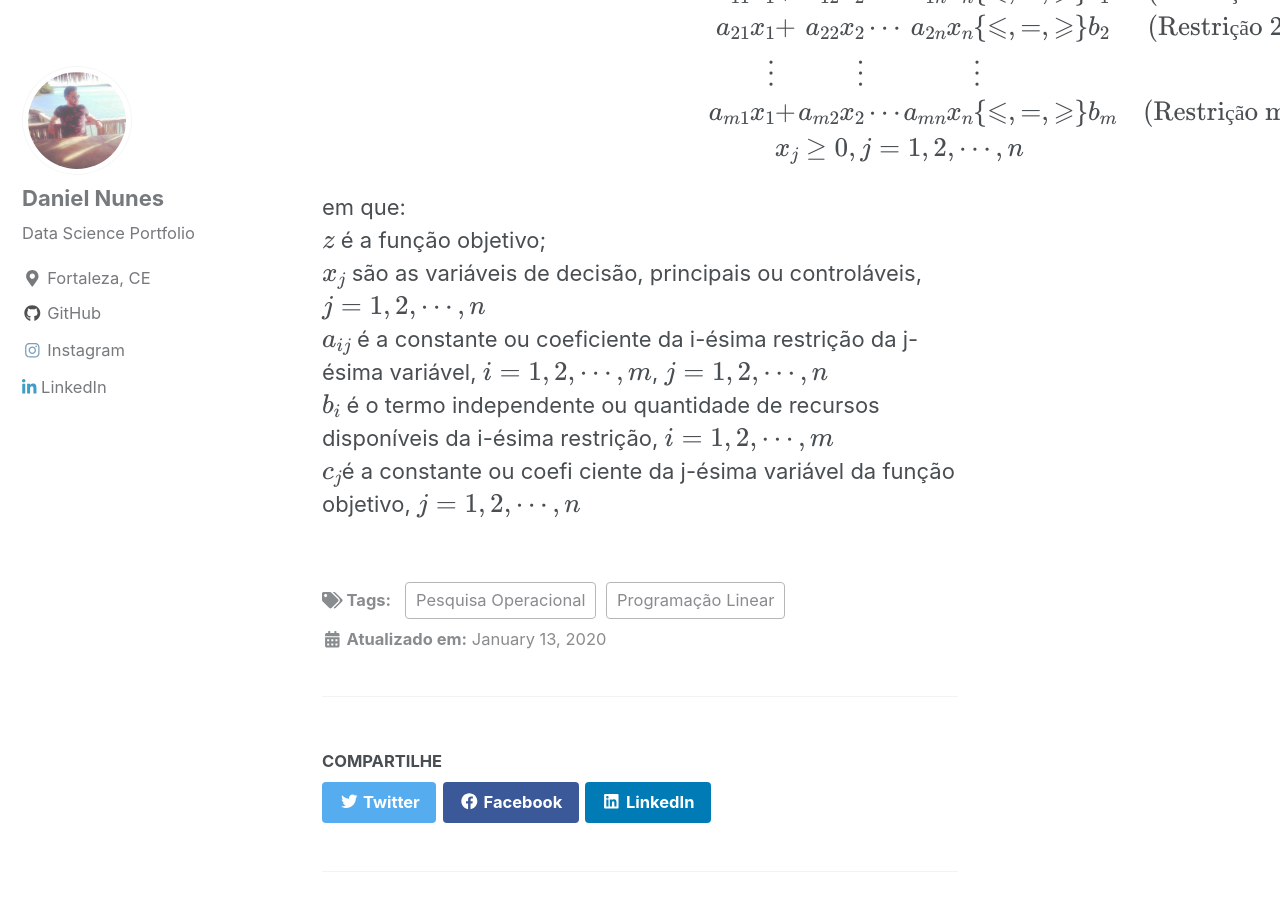
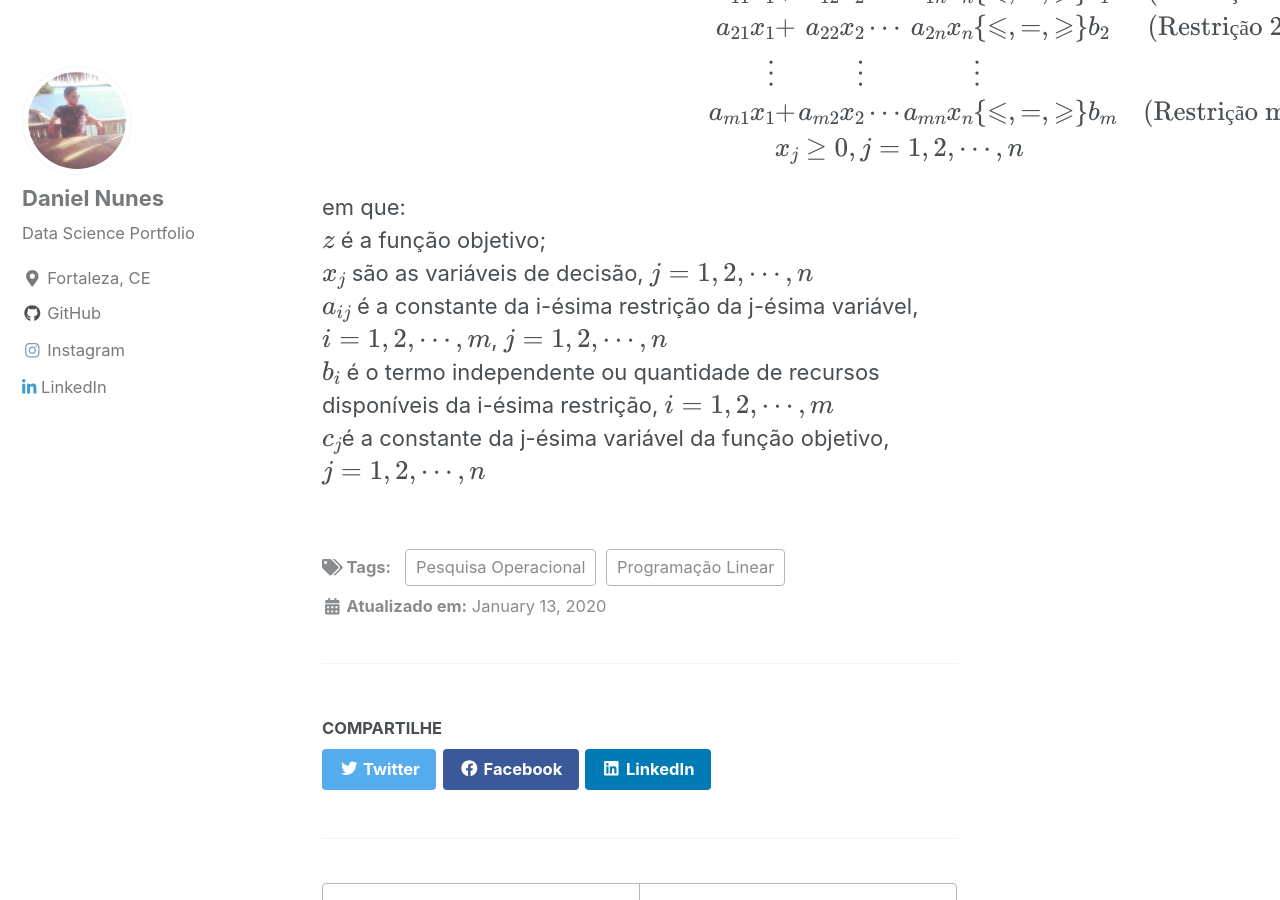
Before and after one commit to danielmnunes/danielmnunes.github.io, a Jekyll site: the page built from _posts/2020-01-13-PL-Introducao.md, in a window 1280 px wide and 900 px high, scrolled down 2174 px. Built offline with Jekyll 4.4.1, drawn with Linux system fonts in a browser that asks for light colours; cached includes are drawn as plain includes; nearby versions of some CDN libraries; formulas are drawn with MathJax 3; comment, search, counter and statistics services are not loaded.

Commit message:
Update 2020-01-13-PL-Introducao.md

```diff
--- a/_posts/2020-01-13-PL-Introducao.md
+++ b/_posts/2020-01-13-PL-Introducao.md
@@ -40,7 +40,7 @@
 
 em que:
 $$z$$ é a função objetivo;
-$$x_{j}$$ são as variáveis de decisão, principais ou controláveis, $$j = 1, 2, \cdots, n$$
-$$a_{ij}$$ é a constante ou coeficiente da i-ésima restrição da j-ésima variável, $$i = 1, 2, \cdots, m$$, $$j = 1, 2, \cdots, n$$
+$$x_{j}$$ são as variáveis de decisão, $$j = 1, 2, \cdots, n$$
+$$a_{ij}$$ é a constante da i-ésima restrição da j-ésima variável, $$i = 1, 2, \cdots, m$$, $$j = 1, 2, \cdots, n$$
 $$b_{i}$$ é o termo independente ou quantidade de recursos disponíveis da i-ésima restrição, $$i = 1, 2, \cdots, m$$
-$$c_{j}$$é a constante ou coefi ciente da j-ésima variável da função objetivo, $$j = 1, 2, \cdots, n$$
+$$c_{j}$$é a constante da j-ésima variável da função objetivo, $$j = 1, 2, \cdots, n$$
```
